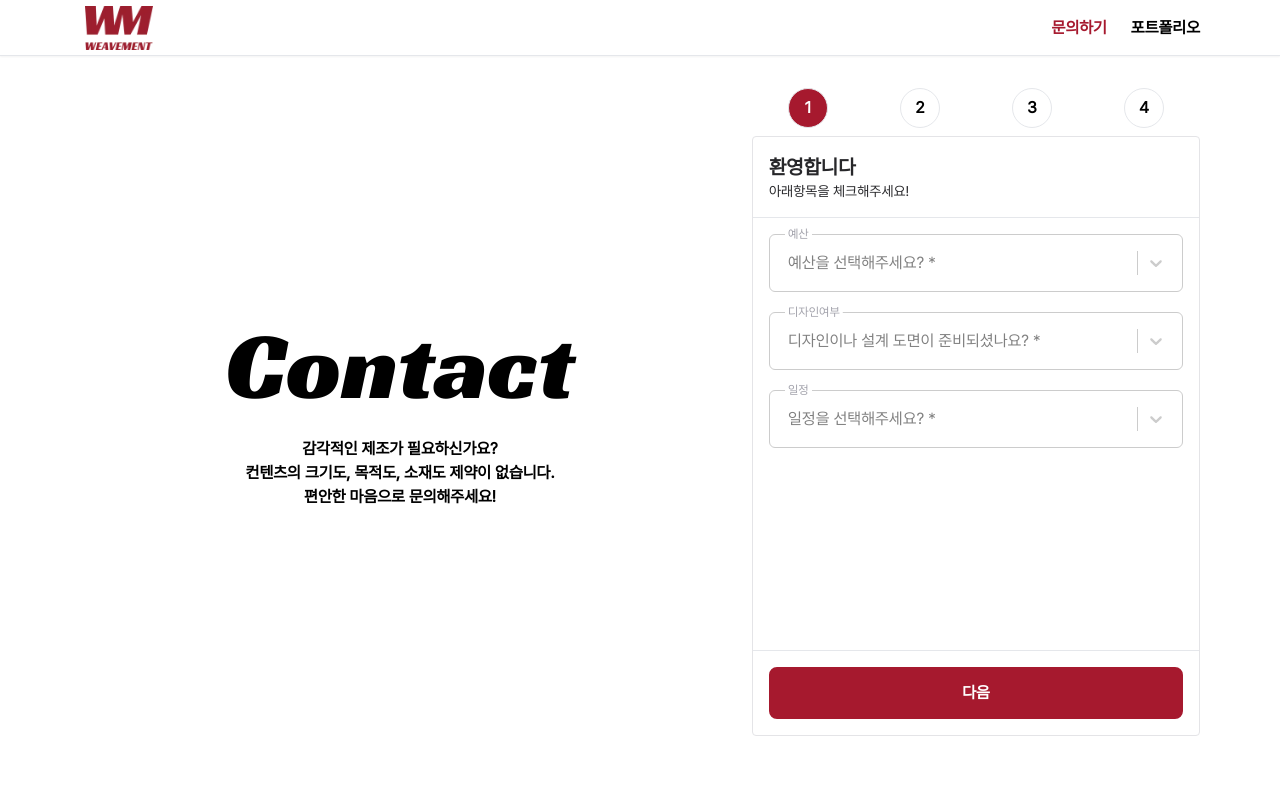
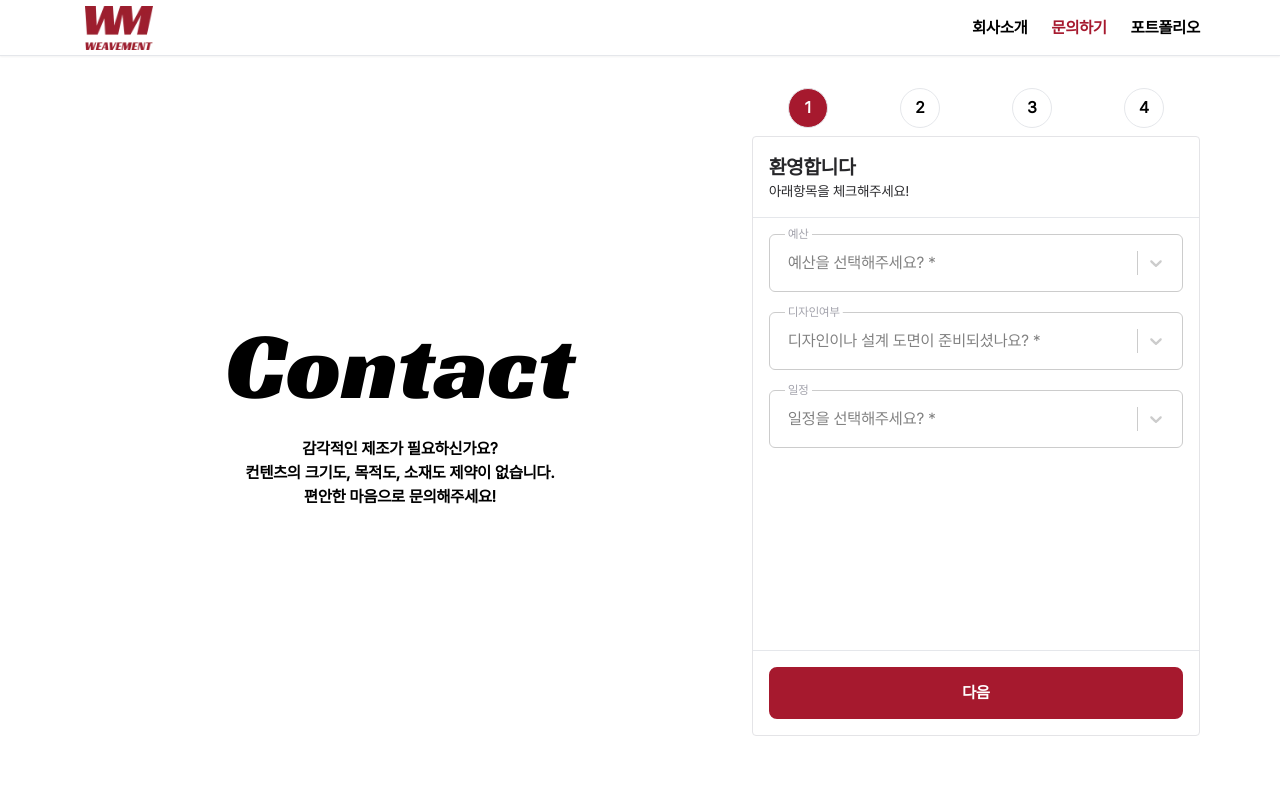
Before and after one commit to HOTGU/weavement_next_ts, a Next.js app: page /contact in a window 1280 px wide. Shown: the top 800 px of the page. Built offline with nearby package versions, Linux system fonts and the light colour scheme; no server answers.

Commit message:
navbar menu 회사소개 추가

```diff
--- a/components/navbar/Menu.tsx
+++ b/components/navbar/Menu.tsx
@@ -12,7 +12,7 @@ const Menu = () => {
     <ul>
       <div className="block sm:hidden"></div>
       <div className="hidden sm:flex gap-6 font-bold h-full">
-        {/* <li className="list-none">
+        <li className="list-none">
           <Link
             href="/aboutus"
             className={`h-full flex items-center ${
@@ -22,7 +22,7 @@ const Menu = () => {
           >
             회사소개
           </Link>
-        </li> */}
+        </li>
         <li className="list-none">
           <Link
             href="/contact"
```
